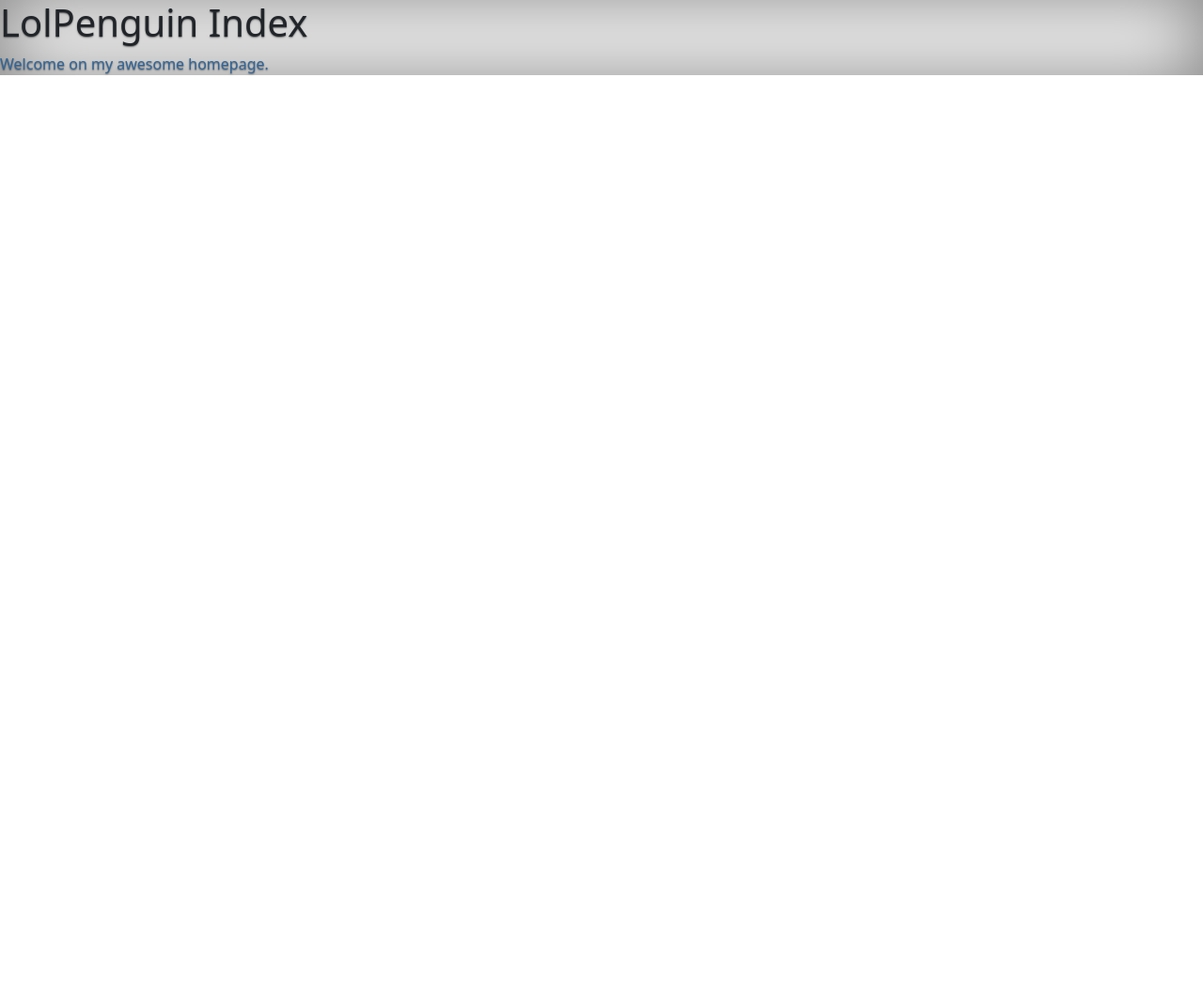
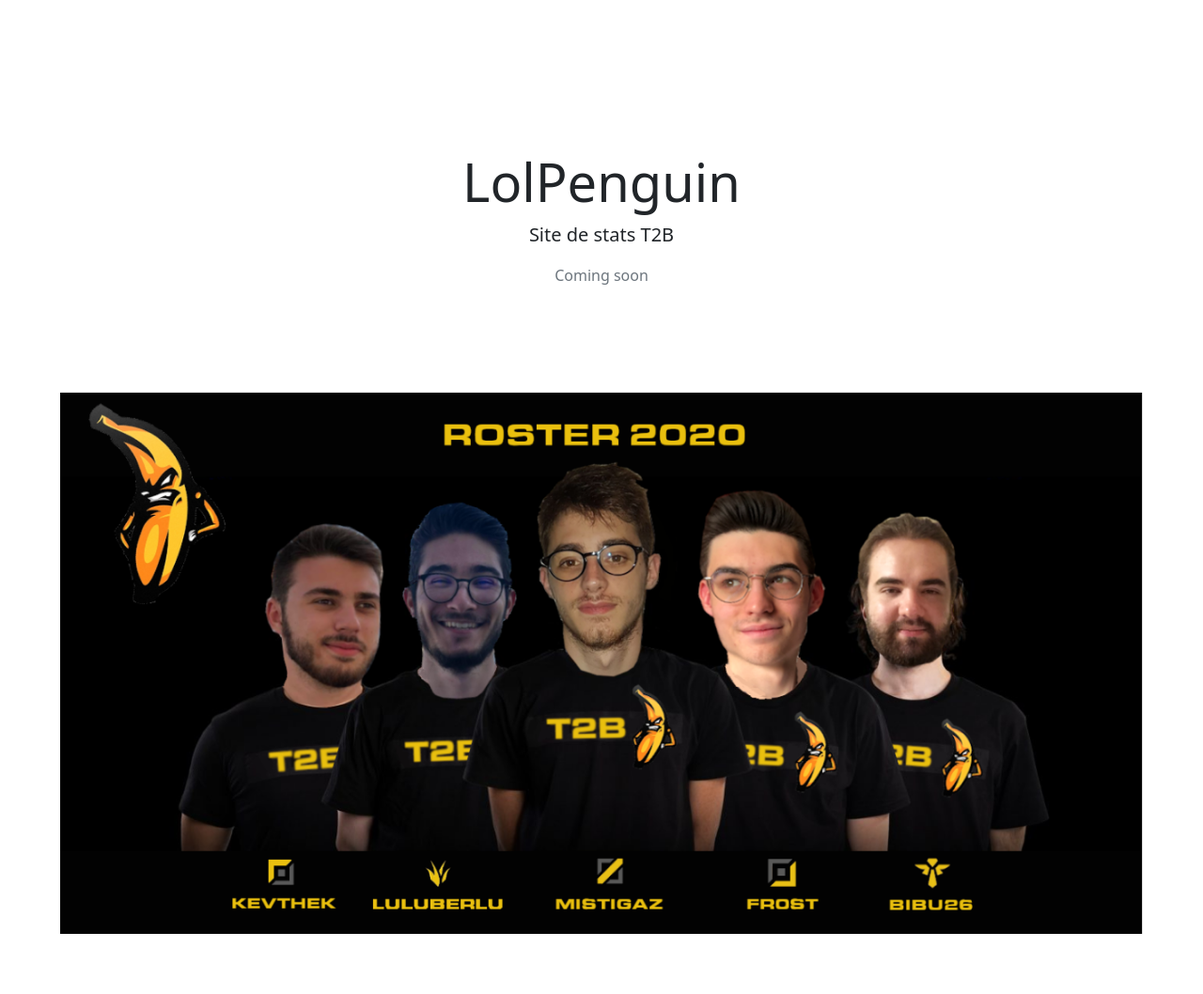
Before and after one commit to reynauddaniel/lolpenguin, a Symfony app: template templates/index.html.twig in a window 1280 px wide. Shown: the whole page at 94% size. Before the commit the page ends 80 px from the top, so only its background shows below. Run offline with Twig, Linux system fonts and the light colour scheme; the template is opened without the code that fills it, so the values that code supplies are empty; some libraries are stand-ins or nearby versions.

Commit message:
Create cute first page

```diff
--- a/templates/base.html.twig
+++ b/templates/base.html.twig
@@ -5,12 +5,15 @@
         <title>{% block title %}{% endblock %}</title>
         <meta name="viewport" content="width=device-width, initial-scale=1">
         <link rel="shortcut icon" type="image/png" href="{{ asset('/assets/img/favicon.png') }}"/>
-        <link rel="stylesheet" href="{{ asset('/assets/css/global.css') }}">
-        <link rel="stylesheet" href="{{ asset('/assets/css/bootstrap.css') }}">
-        <script src="{{ asset('/assets/js/bootstrap.js') }}"></script>
-        <script src="{{ asset('/assets/js/popper.js') }}"></script>
-        {% block stylesheets %}{% endblock %}
+        {% block stylesheets %}
+            <link rel="stylesheet" href="{{ asset('/assets/css/global.css') }}">
+            <link rel="stylesheet" href="{{ asset('/assets/css/bootstrap.css') }}">
+        {% endblock %}
     </head>
+    <body>
     {% block body %}{% endblock %}
+    </body>
     {% block javascripts %}{% endblock %}
+    <script src="{{ asset('/assets/js/bootstrap.js') }}"></script>
+    <script src="{{ asset('/assets/js/popper.js') }}"></script>
 </html>
--- a/templates/index.html.twig
+++ b/templates/index.html.twig
@@ -1,15 +1,16 @@
 {% extends "base.html.twig" %}
 
-{% block title %}LolPenguin Index{% endblock %}
+{% block title %}LolPenguin{% endblock %}
 {% block stylesheets %}
     {{ parent() }}
-    <style type="text/css">
-        .important { color: #336699; }
-    </style>
 {% endblock %}
 {% block body %}
-    <h1>LolPenguin Index</h1>
-    <p class="important">
-        Welcome on my awesome homepage.
-    </p>
+    <div class="position-relative overflow-hidden p-3 p-md-5 m-md-3 text-center">
+        <div class="col-md-5 p-lg-5 mx-auto my-5">
+            <h1 class="display-4 font-weight-normal">LolPenguin</h1>
+            <p class="lead font-weight-normal">Site de stats T2B</p>
+            <p class="text-muted">Coming soon</p>
+        </div>
+        <img src="{{ asset('assets/img/teamt2b.png') }}" class="img-fluid" alt="Responsive image">
+    </div>
 {% endblock %}
```
Also changed, not shown: public/assets/css/global.css (deleted), public/assets/img/favicon.png (added), public/assets/img/teamt2b.png (added).
